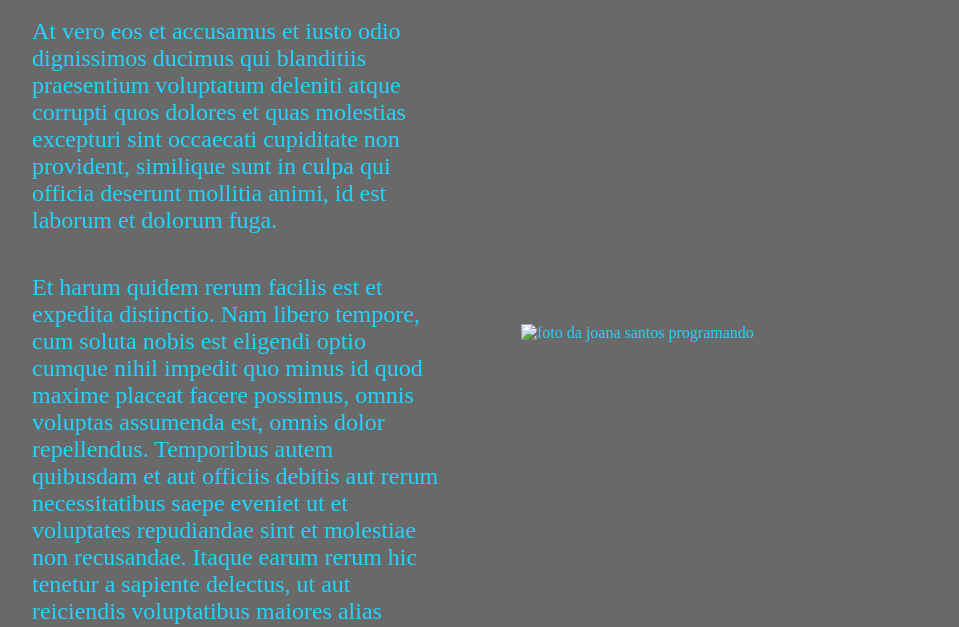
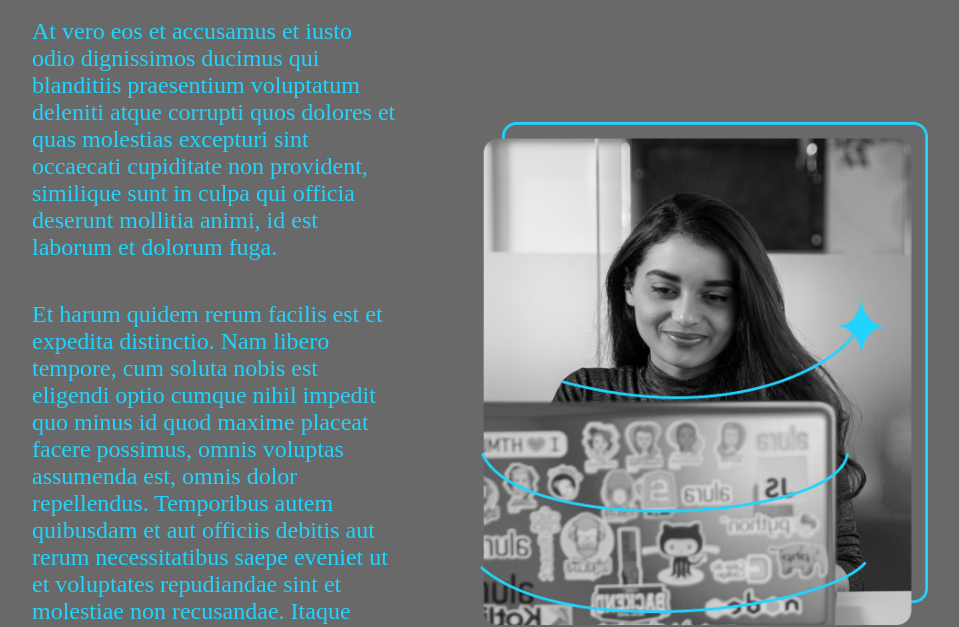
Before and after one commit to MARCOSDANIEL-w/portifolio, a plain HTML site: page about.html in a window 1280 px wide. Shown: the part 186-813 px from the top of the page, without its empty margins (160-1119 px from the left). Drawn offline with nearby package versions, Linux system fonts and the light colour scheme.

Commit message:
Update about.html

```diff
--- a/about.html
+++ b/about.html
@@ -25,7 +25,7 @@
                 Et harum quidem rerum facilis est et expedita distinctio. Nam libero tempore, cum soluta nobis est eligendi optio cumque nihil impedit quo minus id quod maxime placeat facere possimus, omnis voluptas assumenda est, omnis dolor repellendus. Temporibus autem quibusdam et aut officiis debitis aut rerum necessitatibus saepe eveniet ut et voluptates repudiandae sint et molestiae non recusandae. Itaque earum rerum hic tenetur a sapiente delectus, ut aut reiciendis voluptatibus maiores alias consequatur aut perferendis doloribus asperiores ipsum delis forum birol parela maxime infena. Excepteur sint occaecat cupidatat non.
             </p>
         </section>
-        <img class="apresentacao__imagem" src="./assets/imagem.png" alt="foto da joana santos programando">
+        <img class="apresentacao__imagem" src="imagem.png" alt="foto da joana santos programando">
      </main>
      <footer class="rodape">
         <p>desenvolvido por marcos.</p>
```
